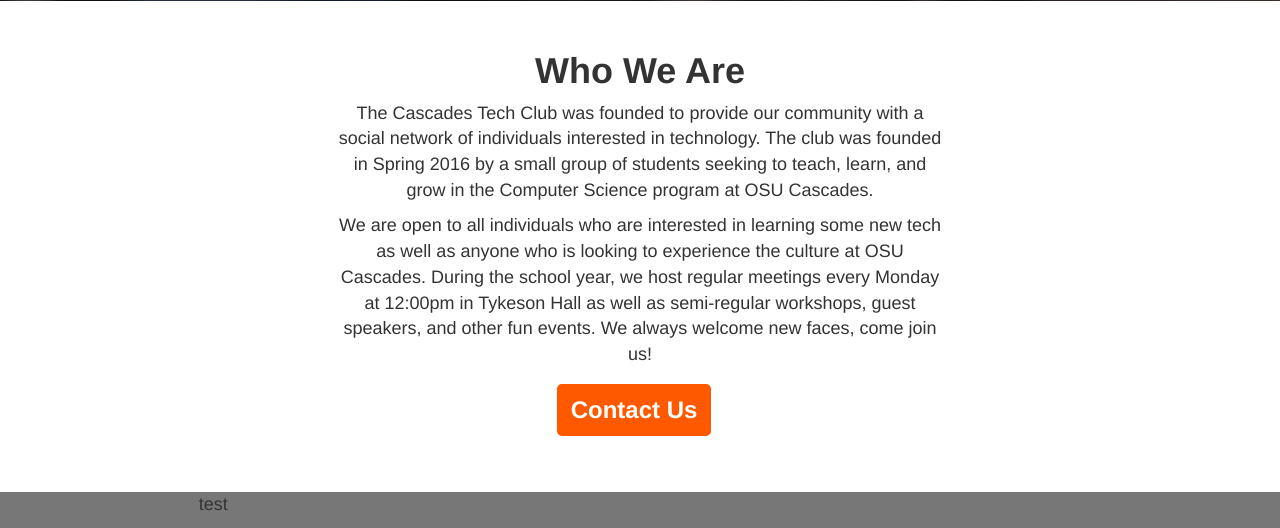
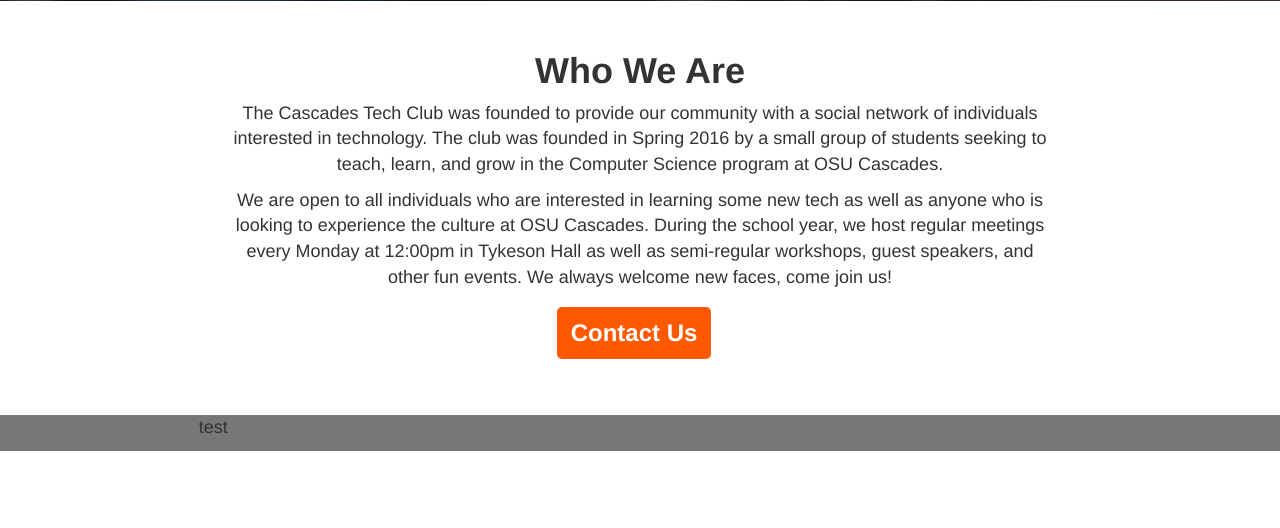
Before and after one commit to osu-cascades/cascadestech.club-flask, a Flask app: page / in a window 1280 px wide. Shown: the part 799-1327 px from the top of the page. After the commit the page ends 1250 px from the top, so only its background shows below. Run offline with Flask 2, Linux system fonts and the light colour scheme; some libraries are stand-ins or nearby versions.

Commit message:
playing around with main content column width

```diff
--- a/templates/index.html
+++ b/templates/index.html
@@ -53,9 +53,9 @@
 
   <div class="container-fluid">
     <div class="row" style="margin-bottom: 50px;">
-      <div class="col-lg-3 col-md-3 col-sm-12">
+      <div class="col-lg-2 col-md-1">
       </div>
-      <div class="col-lg-6 col-md-6 col-sm-12">
+      <div class="col-lg-8 col-md-10 col-sm-12">
         <h1 style="text-align: center;"><strong>Who We Are</strong></h1>
         <p>The Cascades Tech Club was founded to provide our community with a social network of individuals interested in technology. The club was founded in Spring 2016 by a small group of students seeking to teach, learn, and grow in the Computer Science program at OSU Cascades.</p>
         <p>We are open to all individuals who are interested in learning some new tech as well as anyone who is looking to experience the culture at OSU Cascades. During the school year, we host regular meetings every Monday at 12:00pm in Tykeson Hall as well as semi-regular workshops, guest speakers, and other fun events. We always welcome new faces, come join us!</p>
```
